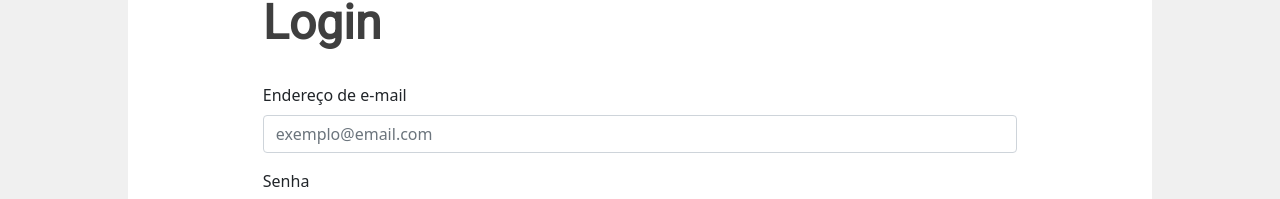
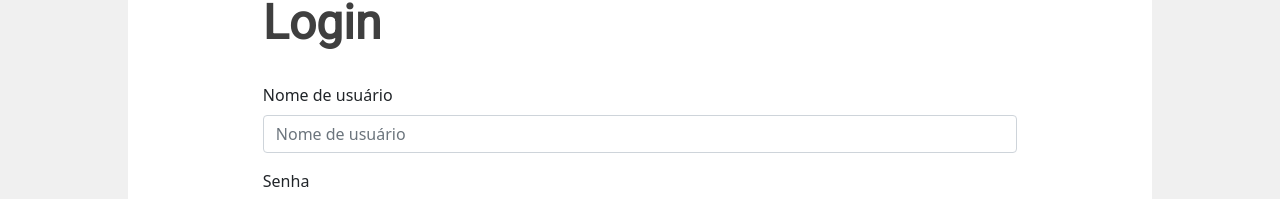
Before and after one commit to GabrielKishida/Iara, a React (Create React App) app: page /login in a window 1280 px wide. Shown: the part 171-370 px from the top of the page. Built offline with nearby package versions, Linux system fonts and the light colour scheme.

Commit message:
✨ Add Login

```diff
--- /dev/null
+++ b/src/models/login.ts
@@ -0,0 +1,4 @@
+export interface Login {
+  username: string;
+  password: string;
+}
--- a/src/modules/AuthPage/LoginPage.tsx
+++ b/src/modules/AuthPage/LoginPage.tsx
@@ -1,12 +1,40 @@
+import React from "react";
 import { Grid, Row, VBox } from "../../components/theme/grid";
 
+import Modal from "react-bootstrap/Modal";
+import { RouterProps } from "react-router-dom";
 import Form from "react-bootstrap/Form";
 import { WhiteBox } from "../../components/white_box/white_box";
 import { H3, VSeparator, Body, HSeparator } from "../../components";
 import { PrimaryButton } from "../../components/button";
 import { Link } from "react-router-dom";
+import { Login } from "../../models/login";
+import { postRequest } from "../../services/RequestService";
+import { UserValidation } from "../../models/user";
+import { AnswerButton } from "../../components/QuestionCard/QuestionCard.style";
 
-export const LoginPage: React.FC = () => {
+export const LoginPage: React.FC<RouterProps> = (props) => {
+  const [showModal, setShowModal] = React.useState(false);
+  const handleSubmitLogin = React.useCallback(
+    (e: any) => {
+      e.preventDefault();
+      const loginData: Login = {
+        username: e.target.elements.username.value,
+        password: e.target.elements.password.value,
+      };
+      postRequest("login", loginData).then((userData: UserValidation[]) => {
+        if (!!userData[0]) {
+          props.history.push("user/" + userData[0].user.id_user);
+        } else {
+          setShowModal(true);
+        }
+      });
+    },
+    [postRequest]
+  );
+  const handleClose = () => {
+    setShowModal(false);
+  };
   return (
     <Grid>
       <Row>
@@ -14,10 +42,10 @@ export const LoginPage: React.FC = () => {
           <VBox>
             <H3>Login</H3>
             <VSeparator />
-            <Form>
-              <Form.Group className="mb-3" controlId="email">
-                <Form.Label>Endereço de e-mail</Form.Label>
-                <Form.Control type="email" placeholder="exemplo@email.com" />
+            <Form onSubmit={handleSubmitLogin}>
+              <Form.Group className="mb-3" controlId="username">
+                <Form.Label>Nome de usuário</Form.Label>
+                <Form.Control type="name" placeholder="Nome de usuário" />
               </Form.Group>
 
               <Form.Group className="mb-3" controlId="password">
@@ -26,7 +54,7 @@ export const LoginPage: React.FC = () => {
               </Form.Group>
               <VSeparator />
               <Row justifyContent="space-between" alignItems="center">
-                <PrimaryButton>Login</PrimaryButton>
+                <PrimaryButton type="submit">Login</PrimaryButton>
                 <HSeparator />
                 <Link to="/signup">
                   <Body>Não tenho uma conta</Body>
@@ -36,6 +64,16 @@ export const LoginPage: React.FC = () => {
           </VBox>
         </WhiteBox>
       </Row>
+      <Modal show={showModal} onHide={handleClose}>
+        <Modal.Header closeButton>
+          <Modal.Title>Nenhum usuário foi encontrado</Modal.Title>
+        </Modal.Header>
+        <Modal.Footer>
+          <AnswerButton variant="secondary" onClick={handleClose}>
+            Fechar
+          </AnswerButton>
+        </Modal.Footer>
+      </Modal>
     </Grid>
   );
 };
```
Also changed, not shown: src/models/user.ts (+7 -0 lines).
